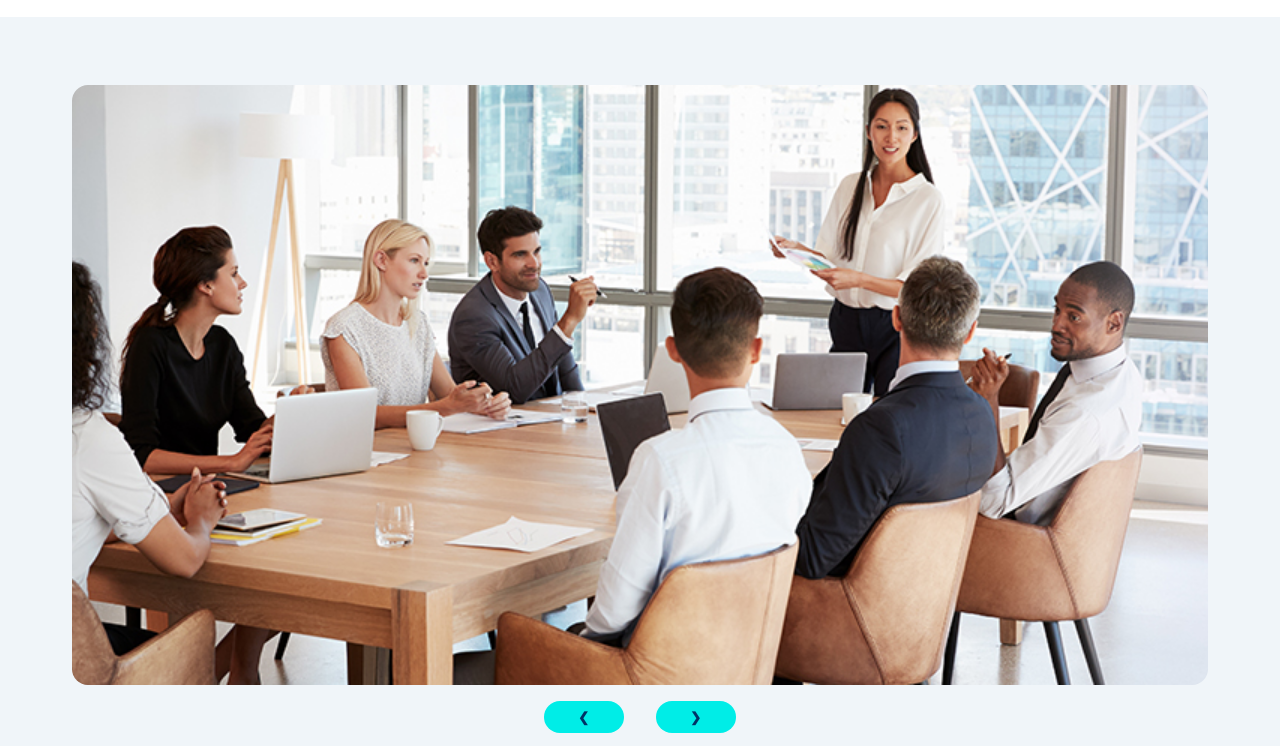
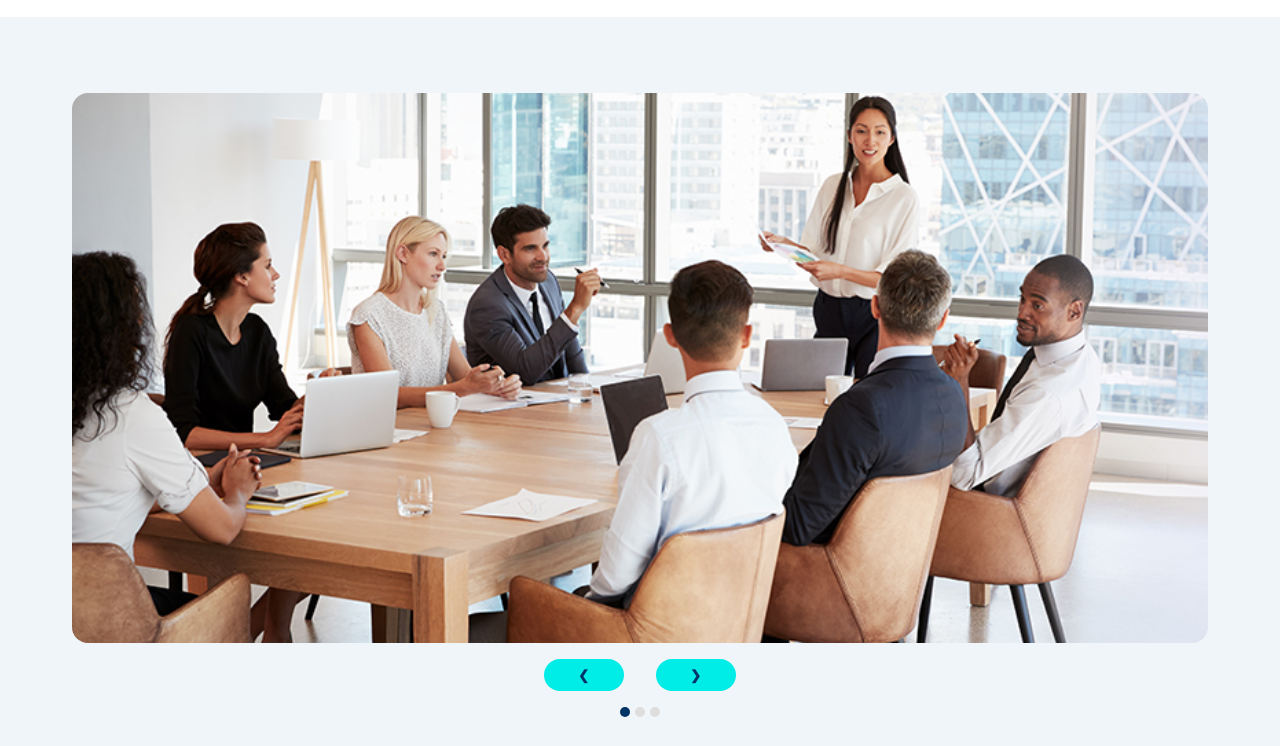
Before and after one commit to Rhixin/Foundation_Output, a plain HTML site: page index.html in a window 1280 px wide. Shown: the part 43-789 px from the top of the page. Drawn offline with nearby package versions, Linux system fonts and the light colour scheme.

```diff
--- a/style.css
+++ b/style.css
@@ -59,7 +59,7 @@ main {
 
 section {
   min-height: 80vh;
-  max-height: 90vh;
+  max-height: 95vh;
   margin: 10rem 0;
 }
 
@@ -224,7 +224,7 @@ button {
 .carousel-slide {
   min-width: 100%;
   min-height: 450px;
-  max-height: 600px;
+  max-height: 550px;
   display: flex;
   justify-content: center;
   overflow: hidden;
```
